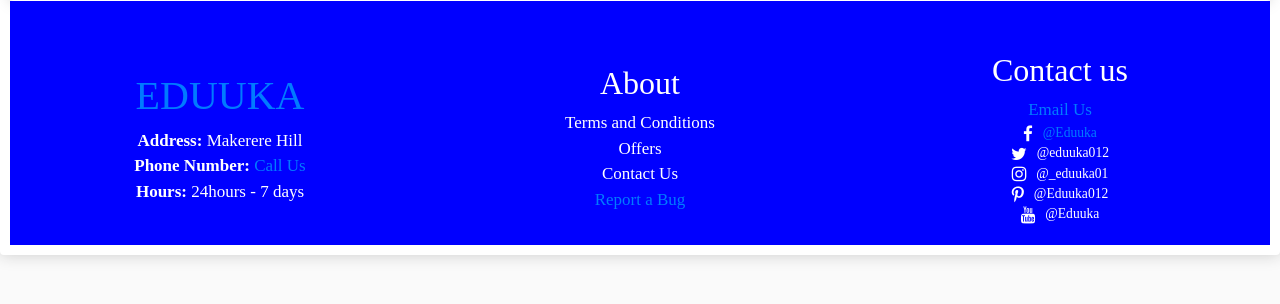
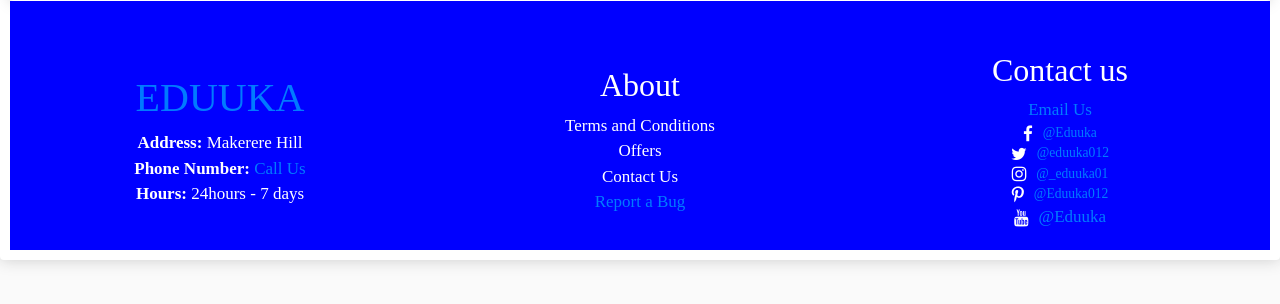
Before and after one commit to gachiza/onlineshop, a Django app: page /myecommerce/cart/ in a window 1280 px wide. Shown: the part 270-574 px from the top of the page. Run offline with Django 5.2, Linux system fonts and the light colour scheme; some libraries are stand-ins or nearby versions.

Commit message:
i have added links to the footers in main.py

```diff
--- a/myecommerce/templates/ecommerce/main.html
+++ b/myecommerce/templates/ecommerce/main.html
@@ -119,10 +119,10 @@ const csrftoken = getToken('csrftoken');
                     <h2>Contact us</h2>
                     <a href="mailto:abdulssekyanzi@gmail.com" class="email-link">Email Us</a>
                     <span><i class="fa fa-facebook-f"></i><small><a href="#top">@Eduuka</a></small></span>
-                    <span><i class="fa fa-twitter"></i> <small>@eduuka012</small></span>
-                    <span><i class="fa fa-instagram"></i><small>@_eduuka01</small></span>
-                    <span><i class="fa fa-pinterest-p"></i><small>@Eduuka012</small></span>
-                    <span><i class="fa fa-youtube"></i><small>@Eduuka</small></span>
+                    <span><i class="fa fa-twitter"></i> <small><a href="mailto:abdulssekyanzi@gmail.com" class="email-link">@eduuka012</a></small></span>
+                    <span><i class="fa fa-instagram"></i><small><a href="mailto:abdulssekyanzi@gmail.com" class="email-link">@_eduuka01</a></small></span>
+                    <span><i class="fa fa-pinterest-p"></i><small><a href="mailto:abdulssekyanzi@gmail.com" class="email-link">@Eduuka012</a></small></span>
+                    <span><i class="fa fa-youtube"></i><small></small><a href="mailto:abdulssekyanzi@gmail.com" class="email-link">@Eduuka</a></span>
                 </div>
                 </footer>
 
```
